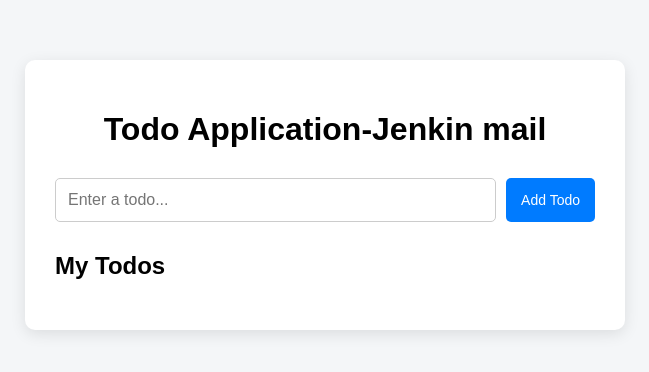
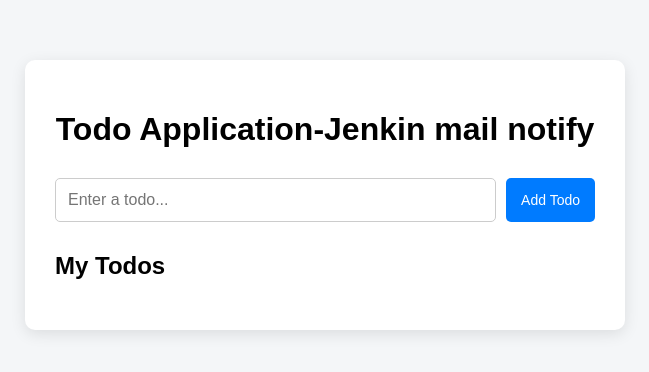
Before and after one commit to warrior2k0404-source/todo-ci, a plain HTML site: page frontend/index.html in a window 1280 px wide. Shown: the whole page, without its empty margins (315-964 px from the left). Drawn offline with Linux system fonts and the light colour scheme; no server answers.

Commit message:
notify text added

```diff
--- a/frontend/index.html
+++ b/frontend/index.html
@@ -11,7 +11,7 @@
 
     <div class="container">
 
-        <h1>Todo Application-Jenkin mail</h1>
+        <h1>Todo Application-Jenkin mail notify</h1>
 
         <div class="todo-input">
             <input
```
